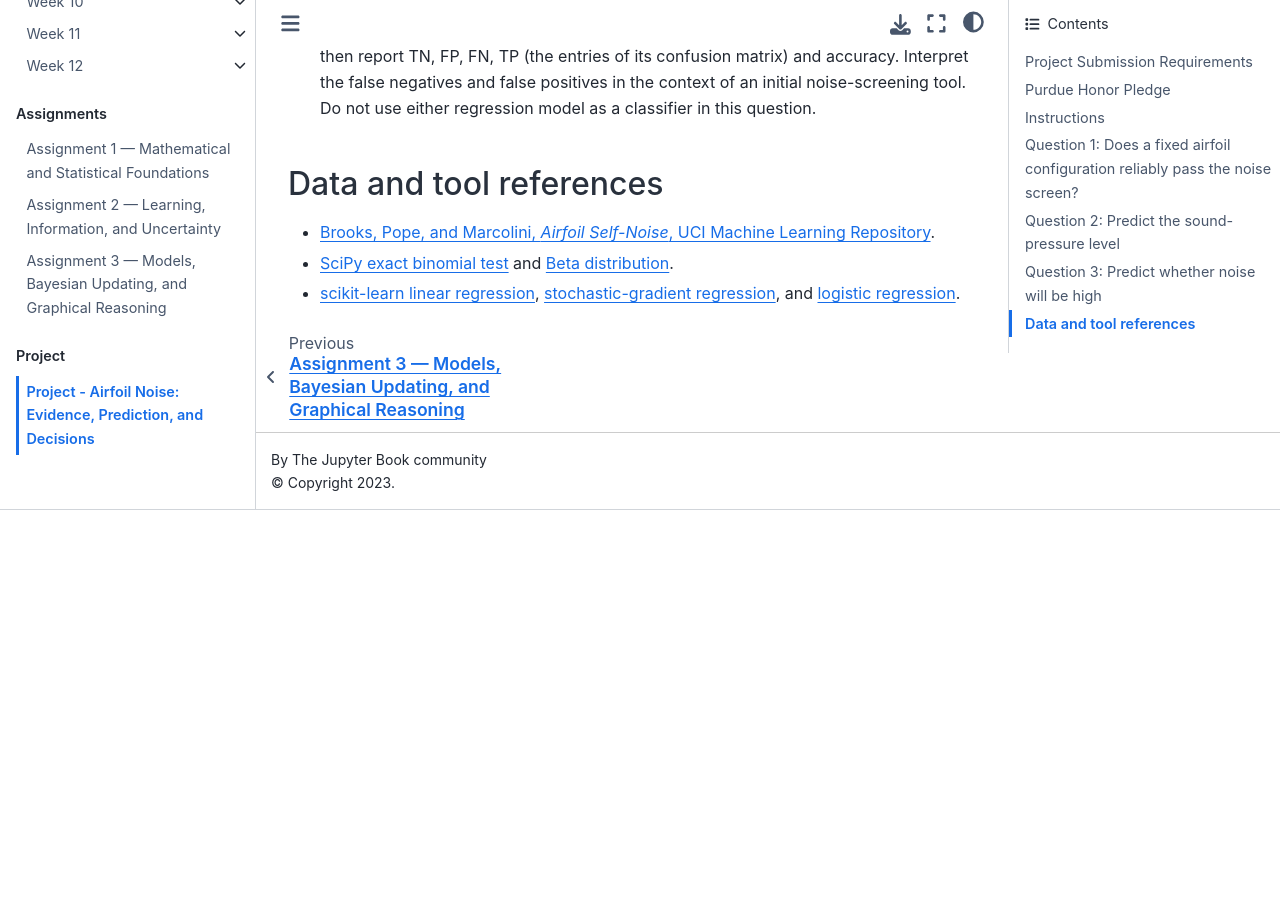
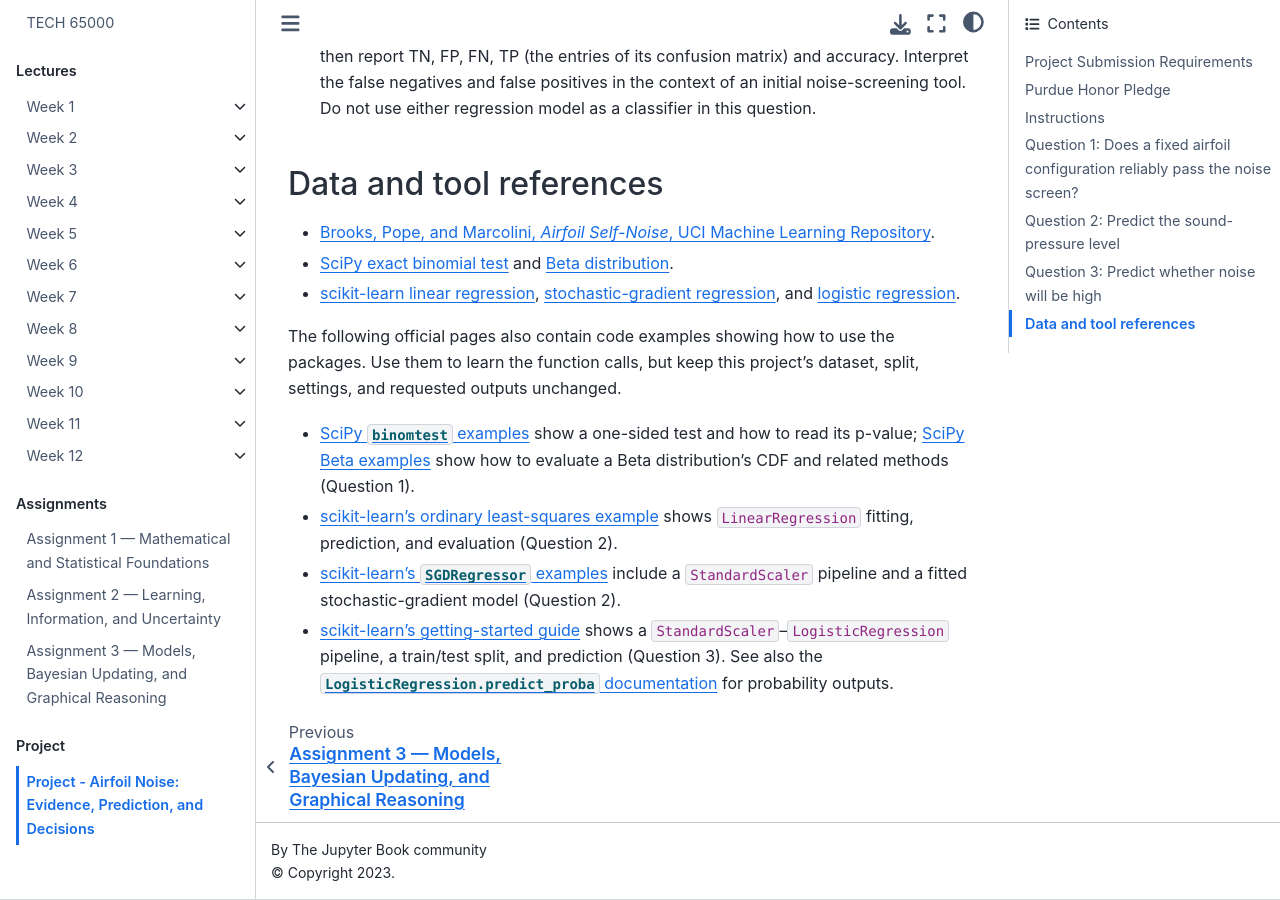
Before and after one commit to DTECH-650/DTECH-650.github.io, a Jupyter Book: the page built from project/project.md, in a window 1280 px wide and 900 px high, scrolled down 4147 px. Built offline with Jupyter Book 1.0.4 settings and Sphinx 7.4.7 and the Sphinx Book theme 1.1.4, drawn with Linux system fonts in a browser that asks for light colours; pages that are not in the unit, such as notebooks, are missing from menus; before the commit the page ends 4657 px from its top, so only the background shows below that.

Commit message:
Add official SciPy and scikit-learn project examples

```diff
--- a/project/project.md
+++ b/project/project.md
@@ -71,3 +71,10 @@ The measured dB value is used to form this label, but it must **not** be supplie
 - [Brooks, Pope, and Marcolini, *Airfoil Self-Noise*, UCI Machine Learning Repository](https://archive.ics.uci.edu/dataset/291/airfoil%2Bself-noise).
 - [SciPy exact binomial test](https://docs.scipy.org/doc/scipy/reference/generated/scipy.stats.binomtest.html) and [Beta distribution](https://docs.scipy.org/doc/scipy/reference/generated/scipy.stats.beta.html).
 - [scikit-learn linear regression](https://scikit-learn.org/stable/modules/generated/sklearn.linear_model.LinearRegression.html), [stochastic-gradient regression](https://scikit-learn.org/stable/modules/generated/sklearn.linear_model.SGDRegressor.html), and [logistic regression](https://scikit-learn.org/stable/modules/generated/sklearn.linear_model.LogisticRegression.html).
+
+The following official pages also contain code examples showing how to use the packages. Use them to learn the function calls, but keep this project's dataset, split, settings, and requested outputs unchanged.
+
+- [SciPy `binomtest` examples](https://docs.scipy.org/doc/scipy/reference/generated/scipy.stats.binomtest.html#examples) show a one-sided test and how to read its p-value; [SciPy Beta examples](https://docs.scipy.org/doc/scipy/reference/generated/scipy.stats.beta.html#examples) show how to evaluate a Beta distribution's CDF and related methods (Question 1).
+- [scikit-learn's ordinary least-squares example](https://scikit-learn.org/stable/auto_examples/linear_model/plot_ols_ridge.html) shows `LinearRegression` fitting, prediction, and evaluation (Question 2).
+- [scikit-learn's `SGDRegressor` examples](https://scikit-learn.org/stable/modules/generated/sklearn.linear_model.SGDRegressor.html#examples) include a `StandardScaler` pipeline and a fitted stochastic-gradient model (Question 2).
+- [scikit-learn's getting-started guide](https://scikit-learn.org/stable/getting_started.html#pipelines-chaining-pre-processors-and-estimators) shows a `StandardScaler`–`LogisticRegression` pipeline, a train/test split, and prediction (Question 3). See also the [`LogisticRegression.predict_proba` documentation](https://scikit-learn.org/stable/modules/generated/sklearn.linear_model.LogisticRegression.html#sklearn.linear_model.LogisticRegression.predict_proba) for probability outputs.
```
